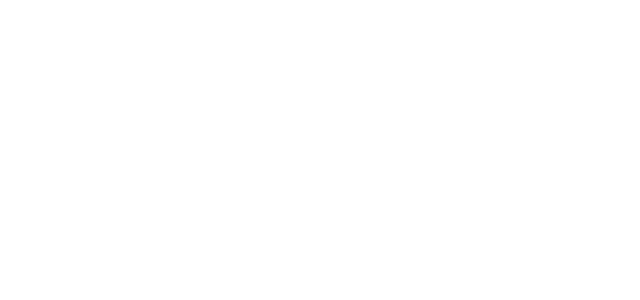
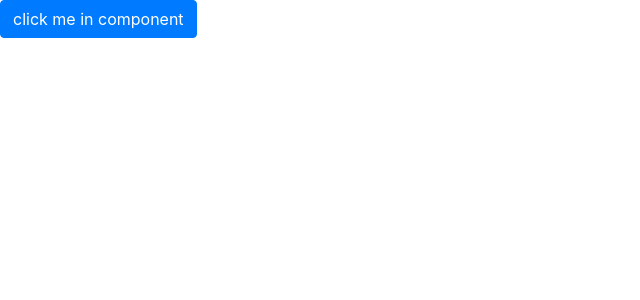
Before and after one commit to gaurav1994/tokri_bazar, an Angular app in the folder Tokri-Bazzar/: page / in a window 1280 px wide. Shown: the top 300 px of the page, without its empty margins (0-640 px from the left). Built offline with nearby package versions, Linux system fonts and the light colour scheme.

Commit message:
Intitalise project

```diff
--- a/Tokri-Bazzar/angular.json
+++ b/Tokri-Bazzar/angular.json
@@ -95,7 +95,7 @@
               "src/assets"
             ],
             "styles": [
-              "./node_modules/bootstrap/dist/css/bootstrap.min.css",
+              "./node_modules/bootstrap/dist/css/bootstrap.css",
               "./node_modules/ngx-bootstrap/datepicker/bs-datepicker.css",
               "src/styles.scss"
             ],
--- a/Tokri-Bazzar/src/app/app.component.html
+++ b/Tokri-Bazzar/src/app/app.component.html
@@ -1,2 +1,4 @@
+<button class="btn btn-primary">click me in component</button>
+
 
 <router-outlet></router-outlet>
--- a/Tokri-Bazzar/src/app/app.component.ts
+++ b/Tokri-Bazzar/src/app/app.component.ts
@@ -1,4 +1,6 @@
 import { Component } from '@angular/core';
+import { setTheme } from 'ngx-bootstrap/utils';
+
 
 @Component({
   selector: 'app-root',
@@ -6,5 +8,8 @@ import { Component } from '@angular/core';
   styleUrls: ['./app.component.scss']
 })
 export class AppComponent {
+     constructor(){
+          setTheme('bs4');
+     }
   title = 'Tokri-Bazzar';
 }
--- a/Tokri-Bazzar/src/app/app.module.ts
+++ b/Tokri-Bazzar/src/app/app.module.ts
@@ -12,7 +12,7 @@ import { BrowserAnimationsModule } from '@angular/platform-browser/animations';
   imports: [
     BrowserModule,
     AppRoutingModule,
-    BrowserAnimationsModule
+    BrowserAnimationsModule,
   ],
   providers: [],
   bootstrap: [AppComponent]
```
Also changed, not shown: 1 other file (tests, documents, lock files or other folders).
